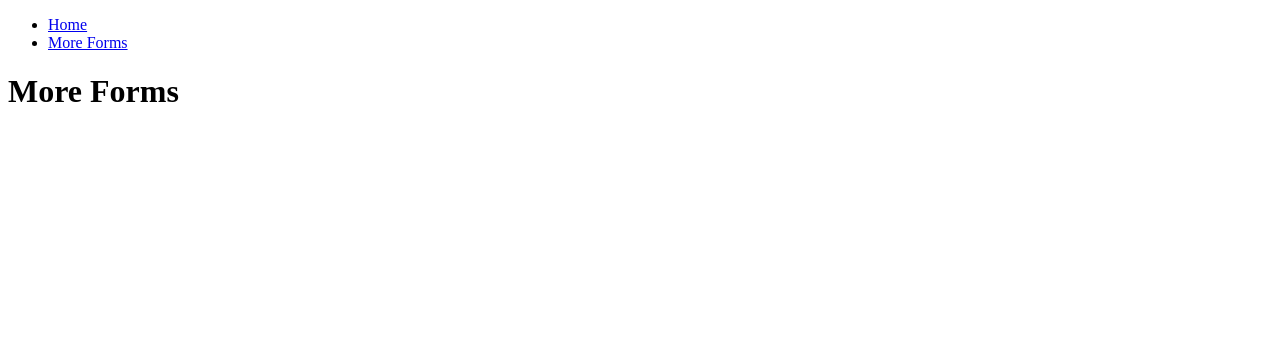
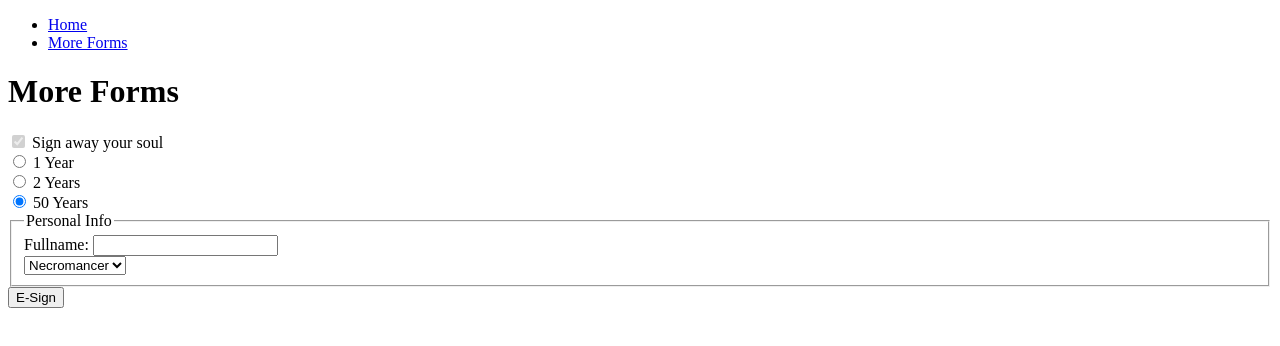
Before and after one commit to JulieSvg/Info-Infrastructure, a plain HTML site: page week-3/moreforms.html in a window 1280 px wide. Drawn offline with Linux system fonts and the light colour scheme.

Commit message:
added moreforms and Lab 2.12

```diff
--- a/week-3/moreforms.html
+++ b/week-3/moreforms.html
@@ -17,5 +17,72 @@
       </ul>
     </nav>
     <h1>More Forms</h1>
+    <form action="moreforms.html" method="get">
+      <div>
+        <input
+          type="checkbox"
+          name="soulContract"
+          id="soulContract"
+          checked
+          disabled
+          value="signed"
+        />
+        <label for="soulContract">Sign away your soul</label>
+      </div>
+      <div>
+        <input
+          type="radio"
+          name="lengthContract"
+          id="lengthContract1"
+          value="1"
+        />
+        <label for="lengthContract1">1 Year</label>
+      </div>
+      <div>
+        <input
+          type="radio"
+          name="lengthContract"
+          id="lengthContract2"
+          value="2"
+        />
+        <label for="lengthContract2">2 Years</label>
+      </div>
+      <div>
+        <input
+          type="radio"
+          name="lengthContract"
+          id="lengthContract50"
+          checked
+          value="50"
+        />
+        <label for="lengthContract40">50 Years</label>
+      </div>
+      <fieldset>
+        <legend>Personal Info</legend>
+        <div>
+          <label for="fullname">Fullname:</label>
+          <input
+            type="text"
+            name="fullname"
+            id="fullname"
+            required
+            list="commonNames"
+          />
+          <datalist id="commonNames">
+            <option value="Scappy">Scappy</option>
+            <option value="Meowth">Meowth</option>
+            <option value="Human">Human</option>
+          </datalist>
+        </div>
+        <select name="title" id="title">
+          <option value="Necromancer">Necromancer</option>
+          <option value="Jester">Jester</option>
+          <option value="Barbarian">Barbarian</option>
+          <option value="Janitor">Janitor</option>
+        </select>
+      </fieldset>
+
+      <div><input type="submit" value="E-Sign" /></div>
+    </form>
   </body>
 </html>
```
Also changed, not shown: week-3/lab212.html (added, +82 -0 lines).
